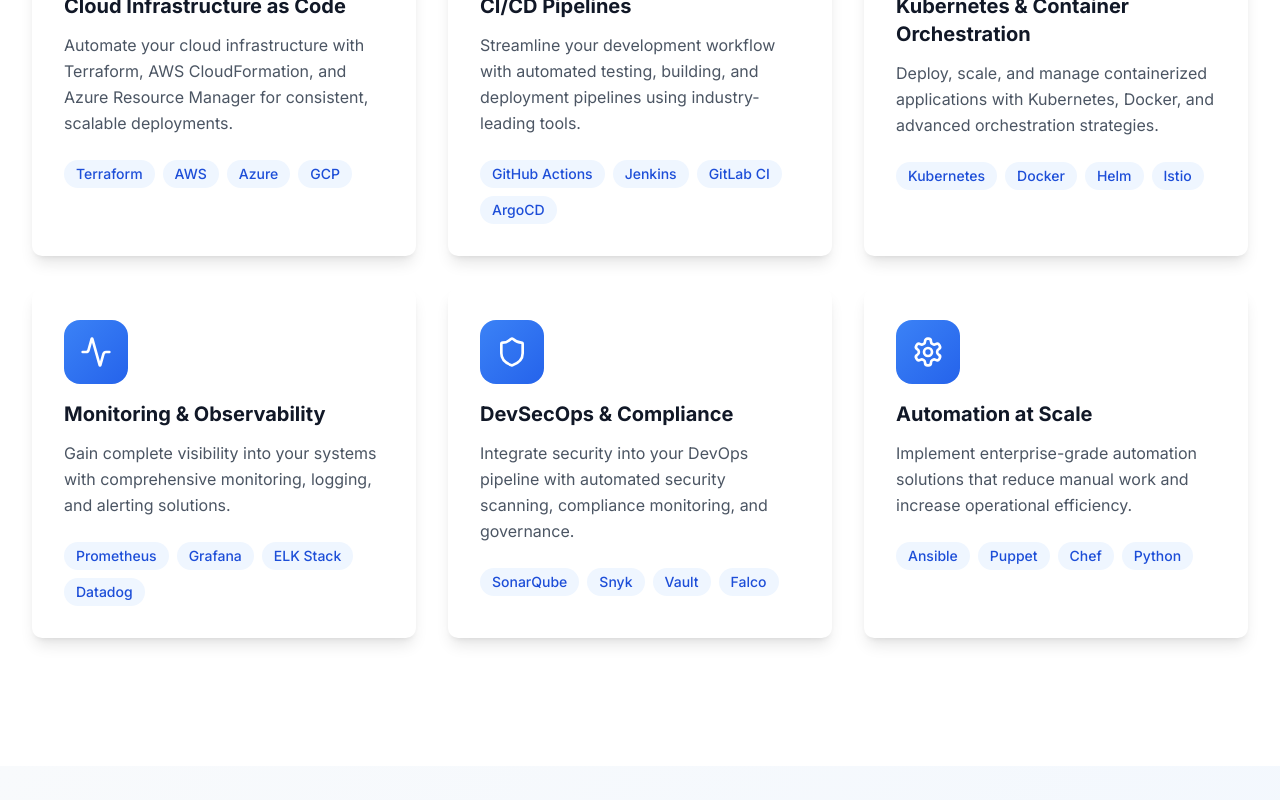
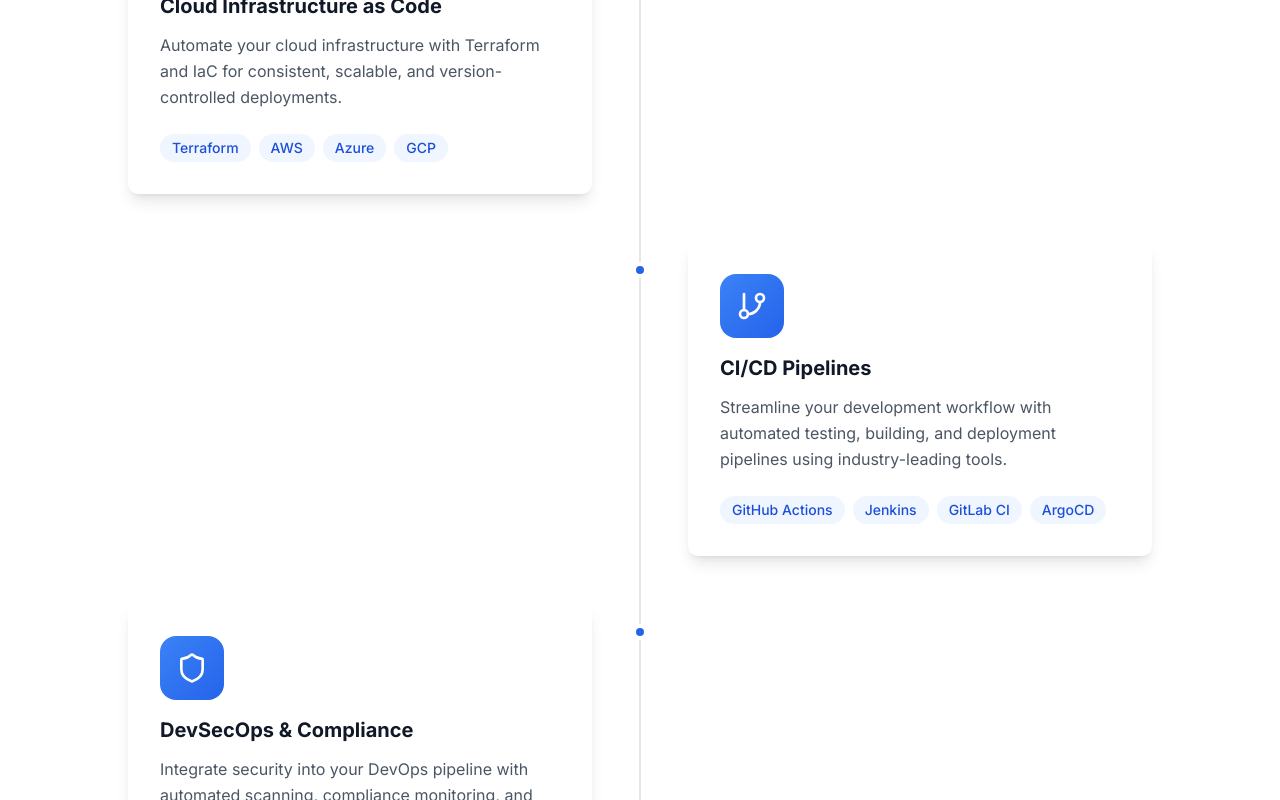
Before and after one commit to mujemi26/cloudops_pro, a Next.js app: page / in a window 1280 px wide. Shown: the part 1240-2040 px from the top of the page. Built offline with nearby package versions, Linux system fonts and the light colour scheme.

Commit message:
[dyad] Implemented an interactive DevOps pipeline visualizer - wrote 2 file(s)

```diff
--- /dev/null
+++ b/components/devops-pipeline.tsx
@@ -0,0 +1,89 @@
+"use client"
+
+import { motion, useScroll, useSpring } from "framer-motion"
+import { useRef } from "react"
+import { Card, CardContent } from "@/components/ui/card"
+import type { LucideIcon } from "lucide-react"
+
+interface Service {
+  icon: LucideIcon
+  title: string
+  description: string
+  technologies: string[]
+}
+
+interface DevOpsPipelineProps {
+  services: Service[]
+}
+
+export default function DevOpsPipeline({ services }: DevOpsPipelineProps) {
+  const ref = useRef(null)
+  const { scrollYProgress } = useScroll({
+    target: ref,
+    offset: ["start center", "end end"],
+  })
+
+  // Smoother animation for the timeline fill
+  const scaleY = useSpring(scrollYProgress, {
+    stiffness: 100,
+    damping: 30,
+    restDelta: 0.001,
+  })
+
+  return (
+    <div className="relative max-w-5xl mx-auto" ref={ref}>
+      {/* The timeline bar */}
+      <div className="absolute left-4 top-0 h-full w-0.5 bg-gray-200 dark:bg-gray-700 lg:left-1/2 lg:-translate-x-1/2">
+        <motion.div
+          className="h-full w-full bg-gradient-to-b from-blue-500 to-indigo-500"
+          style={{ scaleY, transformOrigin: "top" }}
+        />
+      </div>
+
+      <div className="space-y-12">
+        {services.map((service, index) => (
+          <motion.div
+            key={index}
+            className="relative flex items-start"
+            initial={{ opacity: 0, x: index % 2 === 0 ? -30 : 30 }}
+            whileInView={{ opacity: 1, x: 0 }}
+            transition={{ duration: 0.6, ease: "easeOut" }}
+            viewport={{ once: true, amount: 0.4 }}
+          >
+            {/* Timeline Dot */}
+            <div className="absolute left-4 top-5 -translate-x-1/2 w-4 h-4 rounded-full bg-blue-600 border-4 border-white dark:border-gray-900 z-10 lg:left-1/2"></div>
+
+            <div
+              className={`w-full pl-12 lg:w-1/2 ${
+                index % 2 === 0 ? "lg:pl-0 lg:pr-12 lg:ml-0 lg:mr-auto" : "lg:pl-12 lg:ml-auto lg:mr-0"
+              }`}
+            >
+              <Card className="h-full group hover:shadow-xl transition-all duration-300 border-0 shadow-lg hover:-translate-y-2 bg-white dark:bg-gray-800">
+                <CardContent className="p-8">
+                  <div className="mb-6">
+                    <div className="w-16 h-16 bg-gradient-to-br from-blue-500 to-blue-600 rounded-2xl flex items-center justify-center mb-4 group-hover:scale-110 transition-transform duration-300">
+                      <service.icon className="w-8 h-8 text-white" />
+                    </div>
+                    <h3 className="text-xl font-bold text-gray-900 dark:text-white mb-3">{service.title}</h3>
+                    <p className="text-gray-600 dark:text-gray-300 leading-relaxed mb-6">{service.description}</p>
+                  </div>
+
+                  <div className="flex flex-wrap gap-2">
+                    {service.technologies.map((tech, techIndex) => (
+                      <span
+                        key={techIndex}
+                        className="px-3 py-1 bg-blue-50 dark:bg-blue-900/30 text-blue-700 dark:text-blue-300 text-sm font-medium rounded-full"
+                      >
+                        {tech}
+                      </span>
+                    ))}
+                  </div>
+                </CardContent>
+              </Card>
+            </div>
+          </motion.div>
+        ))}
+      </div>
+    </div>
+  )
+}
--- a/components/services-section.tsx
+++ b/components/services-section.tsx
@@ -1,8 +1,8 @@
 "use client"
 
-import { motion, Variants } from "framer-motion"
-import { Card, CardContent } from "@/components/ui/card"
+import { motion } from "framer-motion"
 import { Cloud, GitBranch, Container, Activity, Shield, Settings } from "lucide-react"
+import DevOpsPipeline from "./devops-pipeline"
 
 export default function ServicesSection() {
   const services = [
@@ -10,7 +10,7 @@ export default function ServicesSection() {
       icon: Cloud,
       title: "Cloud Infrastructure as Code",
       description:
-        "Automate your cloud infrastructure with Terraform, AWS CloudFormation, and Azure Resource Manager for consistent, scalable deployments.",
+        "Automate your cloud infrastructure with Terraform and IaC for consistent, scalable, and version-controlled deployments.",
       technologies: ["Terraform", "AWS", "Azure", "GCP"],
     },
     {
@@ -21,11 +21,25 @@ export default function ServicesSection() {
       technologies: ["GitHub Actions", "Jenkins", "GitLab CI", "ArgoCD"],
     },
     {
+      icon: Shield,
+      title: "DevSecOps & Compliance",
+      description:
+        "Integrate security into your DevOps pipeline with automated scanning, compliance monitoring, and governance.",
+      technologies: ["SonarQube", "Snyk", "Vault", "Falco"],
+    },
+    {
       icon: Container,
       title: "Kubernetes & Container Orchestration",
       description:
         "Deploy, scale, and manage containerized applications with Kubernetes, Docker, and advanced orchestration strategies.",
       technologies: ["Kubernetes", "Docker", "Helm", "Istio"],
+    },
+    {
+      icon: Settings,
+      title: "Automation at Scale",
+      description:
+        "Implement enterprise-grade automation solutions that reduce manual work and increase operational efficiency.",
+      technologies: ["Ansible", "Puppet", "Chef", "Python"],
     },
     {
       icon: Activity,
@@ -34,40 +48,7 @@ export default function ServicesSection() {
         "Gain complete visibility into your systems with comprehensive monitoring, logging, and alerting solutions.",
       technologies: ["Prometheus", "Grafana", "ELK Stack", "Datadog"],
     },
-    {
-      icon: Shield,
-      title: "DevSecOps & Compliance",
-      description:
-        "Integrate security into your DevOps pipeline with automated security scanning, compliance monitoring, and governance.",
-      technologies: ["SonarQube", "Snyk", "Vault", "Falco"],
-    },
-    {
-      icon: Settings,
-      title: "Automation at Scale",
-      description:
-        "Implement enterprise-grade automation solutions that reduce manual work and increase operational efficiency.",
-      technologies: ["Ansible", "Puppet", "Chef", "Python"],
-    },
   ]
-
-  const containerVariants: Variants = {
-    hidden: { opacity: 0 },
-    visible: {
-      opacity: 1,
-      transition: {
-        staggerChildren: 0.1,
-      },
-    },
-  }
-
-  const cardVariants: Variants = {
-    hidden: { opacity: 0, y: 50 },
-    visible: {
-      opacity: 1,
-      y: 0,
-      transition: { duration: 0.6, ease: "easeOut" },
-    },
-  }
 
   return (
     <section id="services" className="py-20 lg:py-32 bg-white dark:bg-gray-900">
@@ -85,40 +66,7 @@ export default function ServicesSection() {
           </p>
         </motion.div>
 
-        <motion.div
-          className="grid grid-cols-1 md:grid-cols-2 lg:grid-cols-3 gap-8"
-          variants={containerVariants}
-          initial="hidden"
-          whileInView="visible"
-          viewport={{ once: true }}
-        >
-          {services.map((service, index) => (
-            <motion.div key={index} variants={cardVariants}>
-              <Card className="h-full group hover:shadow-xl transition-all duration-300 border-0 shadow-lg hover:-translate-y-2 bg-white dark:bg-gray-800">
-                <CardContent className="p-8">
-                  <div className="mb-6">
-                    <div className="w-16 h-16 bg-gradient-to-br from-blue-500 to-blue-600 rounded-2xl flex items-center justify-center mb-4 group-hover:scale-110 transition-transform duration-300">
-                      <service.icon className="w-8 h-8 text-white" />
-                    </div>
-                    <h3 className="text-xl font-bold text-gray-900 dark:text-white mb-3">{service.title}</h3>
-                    <p className="text-gray-600 dark:text-gray-300 leading-relaxed mb-6">{service.description}</p>
-                  </div>
-
-                  <div className="flex flex-wrap gap-2">
-                    {service.technologies.map((tech, techIndex) => (
-                      <span
-                        key={techIndex}
-                        className="px-3 py-1 bg-blue-50 dark:bg-blue-900/30 text-blue-700 dark:text-blue-300 text-sm font-medium rounded-full"
-                      >
-                        {tech}
-                      </span>
-                    ))}
-                  </div>
-                </CardContent>
-              </Card>
-            </motion.div>
-          ))}
-        </motion.div>
+        <DevOpsPipeline services={services} />
       </div>
     </section>
   )
```
